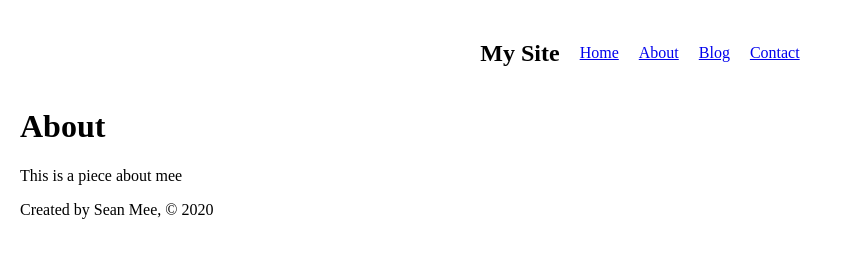
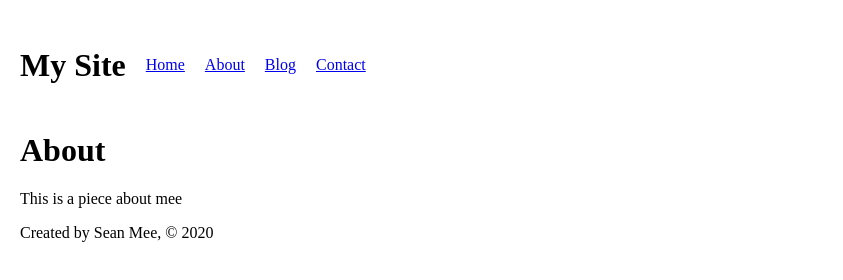
Before and after one commit to SeanMee86/gatsby_bootcamp, a Gatsby site: page /about in a window 1280 px wide. Shown: the whole page, without its empty margins (0-843 px from the left). Built offline with nearby package versions, Linux system fonts and the light colour scheme; Gatsby itself is replaced by a stand-in of ours.

Commit message:
added Layout component

```diff
--- /dev/null
+++ b/src/components/layout.js
@@ -0,0 +1,15 @@
+import React from "react";
+import Header from "./header";
+import Footer from "./footer";
+
+const Layout = (props) => {
+    return (
+        <div>
+            <Header/>
+            {props.children}
+            <Footer/>
+        </div>
+    )
+};
+
+export default Layout
--- a/src/pages/about.js
+++ b/src/pages/about.js
@@ -1,15 +1,12 @@
 import React from "react";
-import Footer from "../components/footer";
-import Header from "../components/header";
+import Layout from "../components/layout";
 
 const AboutPage = () => {
     return (
-        <div>
-            <Header/>
+        <Layout>
             <h1>About</h1>
             <p>This is a piece about mee</p>
-            <Footer/>
-        </div>
+        </Layout>
     )
 };
 
--- a/src/styles/global.css
+++ b/src/styles/global.css
@@ -5,7 +5,6 @@ html body {
 header nav .header-nav {
     display: flex;
     list-style: none;
-    justify-content: center;
     align-items: center;
     padding: 0;
 }
@@ -13,3 +12,11 @@ header nav .header-nav {
 header nav .header-nav li {
     padding: 0 10px;
 }
+
+header nav .header-nav li:first-child {
+    padding-left: 0;
+}
+
+header nav .header-nav li h1 {
+    font-size: 2rem;
+}
```
Also changed, not shown: src/pages/blog.js (+3 -6 lines), src/pages/contact.js (+3 -6 lines), src/pages/index.js (+5 -6 lines).
